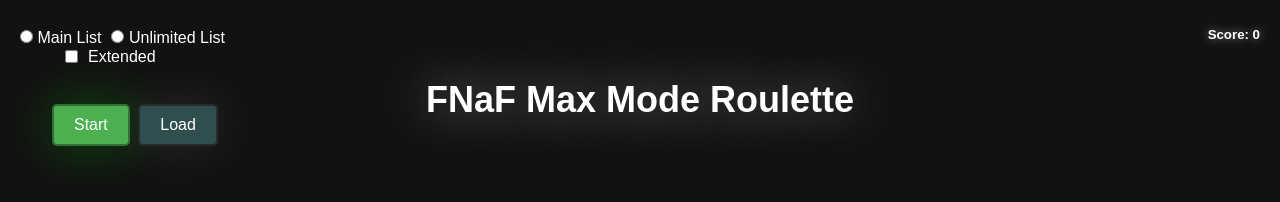
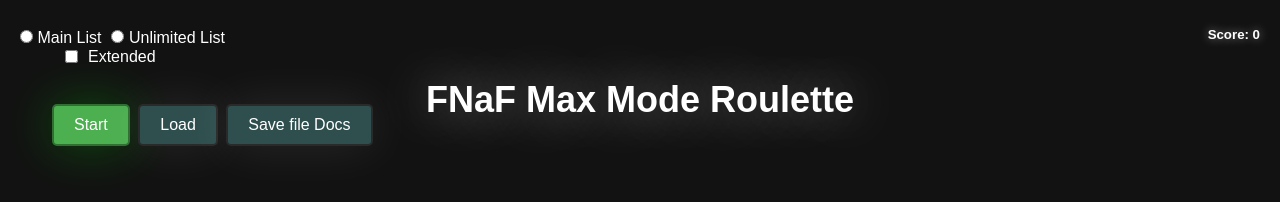
Before and after one commit to frrozenjr/max-mode-roulette, a plain HTML site: page index.html in a window 1280 px wide. Drawn offline with Linux system fonts and the light colour scheme.

Commit message:
docs for save file + title

```diff
--- a/index.html
+++ b/index.html
@@ -270,6 +270,25 @@
             background-color: #1e1e1e;
         }
 
+        #docsButton {
+            background-color: darkslategray;
+            color: white;
+            border-radius: 5px;
+            border: 2px solid #2a2a2a;
+            padding: 10px 20px;
+            text-align: center;
+            text-decoration: none;
+            display: inline-block;
+            font-size: 16px;
+            margin: 4px 2px;
+            cursor: pointer;
+            box-shadow: 0 0px 50px rgba(255, 255, 255, 0.1);
+        }
+
+        #docsButton:hover {
+            background-color: #1e1e1e;
+        }
+
         #fetchButton.restart {
             background-color: red;
             border: 2px solid #510000;
@@ -295,7 +314,7 @@
     </style>
 </head>
 <a href="https://frrozenjr.github.io/max-mode-roulette/info">
-    <h1>FNaF Max Mode Roulette</h1>
+    <h1 class="title-class">FNaF Max Mode Roulette</h1>
 </a>
 <body>
     <div class="extended-toggle">
@@ -316,6 +335,7 @@
 
     <button id="fetchButton">Start</button>
     <button id="saveButton">Load</button>
+    <button id="docsButton" onclick="window.location.href='https://docs.google.com/document/d/1UWeE8zpyJx1VOhLsu3gGbF1_FgxVyjjkolnXR8b3mIs/edit?usp=sharing';">Save file Docs</button>
     <input type="file" id="fileInput" style="display: none;" accept=".mmr" />
 
     <div class="mode-container"></div>
@@ -539,6 +559,8 @@
                             }
                         }
                         createAndAppendNewBox()
+
+                        document.getElementsByClassName("title-class")[0].textContent = list[list.length - 3]
                     }
 
                     reader.readAsText(file)
--- a/scripts/fetchAndProcessData.js
+++ b/scripts/fetchAndProcessData.js
@@ -183,11 +183,13 @@
             numbers.splice(randomIndex, 1)
         }
 
+        extractedData.push("FNaF Max Mode Roulette") // Title
+
         extractedData.push(result)
 
         //console.log(JSON.stringify(extractedData, null, 2))
 
-        extractedData.push(1) // the number of max modes you've done so far
+        extractedData.push(1) // The number of max modes you've done so far
 
         return extractedData
     } catch (error) {
```
